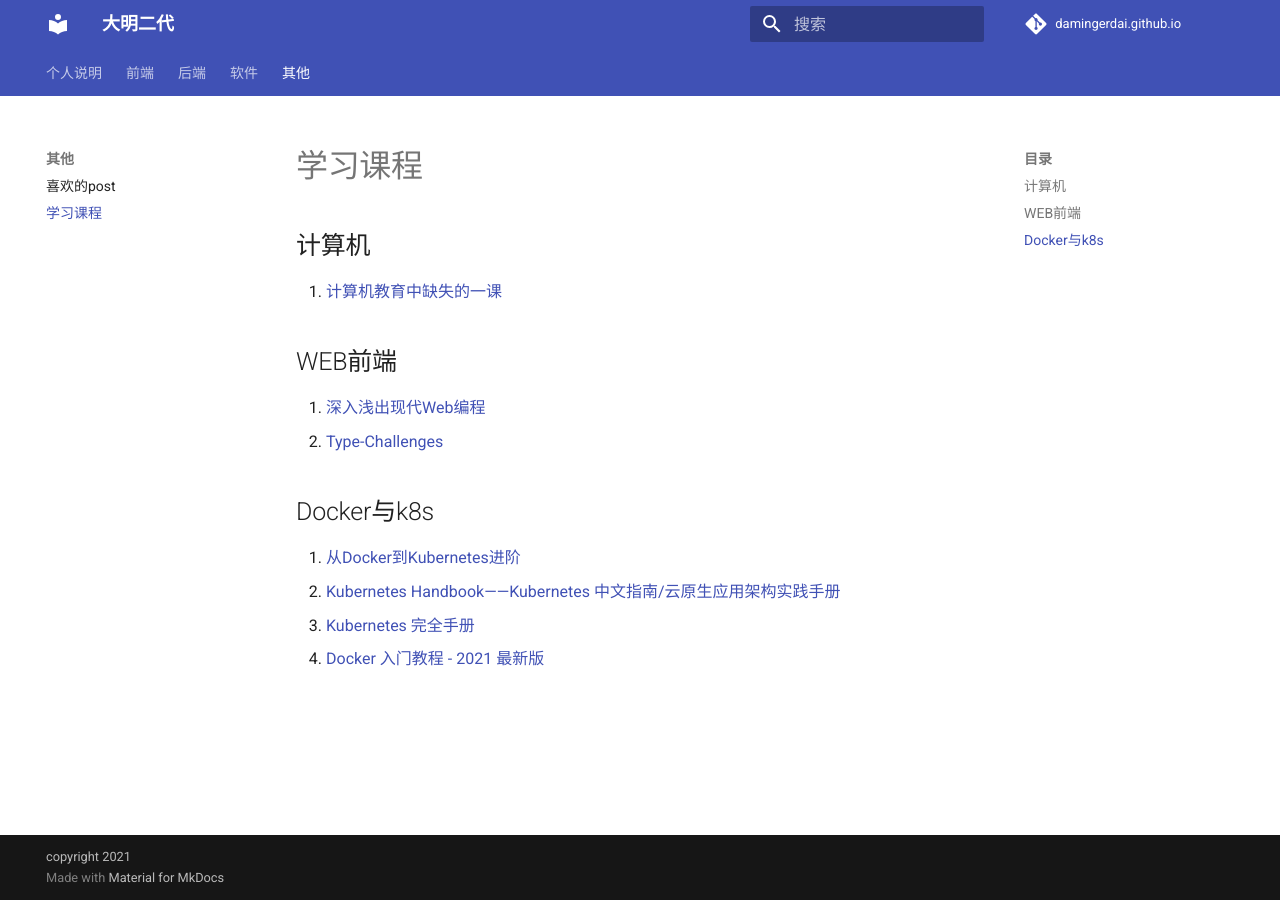
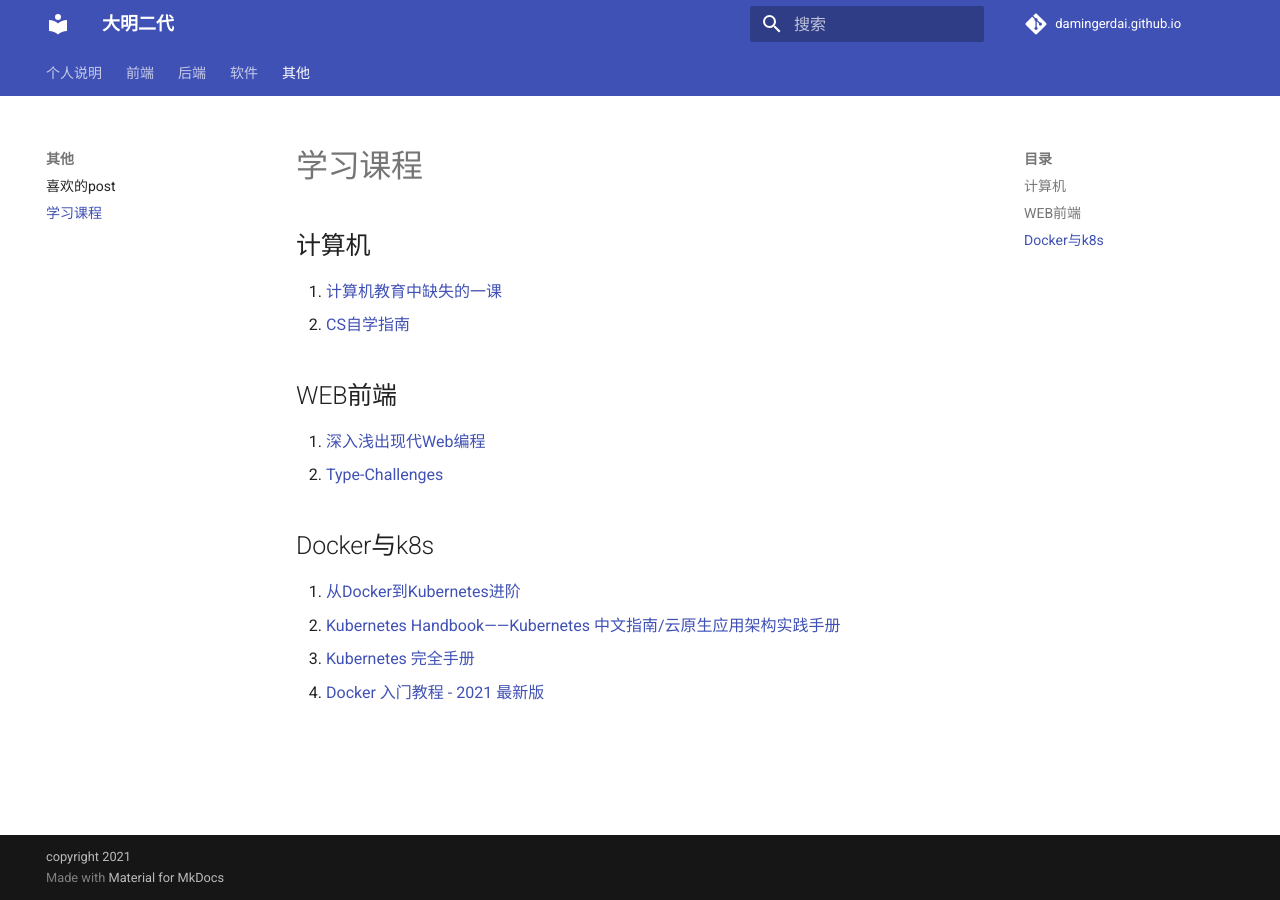
Before and after one commit to damingerdai/damingerdai.github.io, an MkDocs documentation site: the page built from docs/others/learning.md, in a window 1280 px wide. Built offline with MkDocs 1.6.1 and Material for MkDocs 9.7.7, drawn with Linux system fonts in a browser that asks for light colours; comment, search, counter and statistics services are not loaded.

Commit message:
docs: 'CS自学指南'

```diff
--- a/docs/others/learning.md
+++ b/docs/others/learning.md
@@ -3,6 +3,7 @@
 ## 计算机
 
 1. [计算机教育中缺失的一课](https://missing-semester-cn.github.io/)
+2. [CS自学指南](https://csdiy.wiki/)
 
 ## WEB前端
 
```
